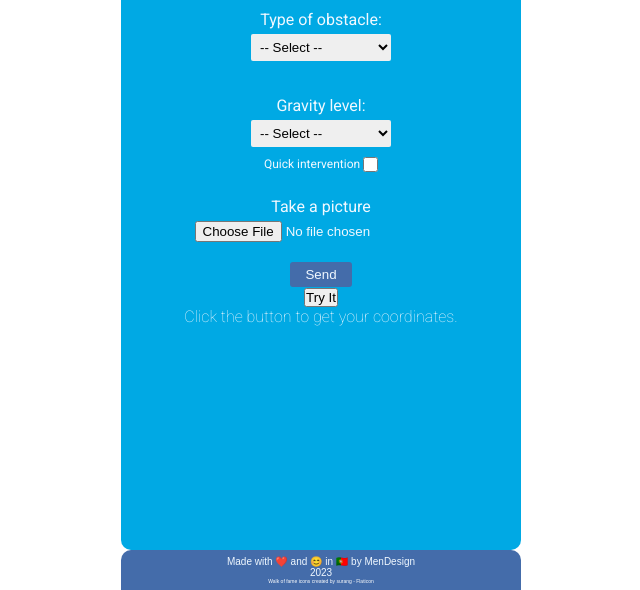
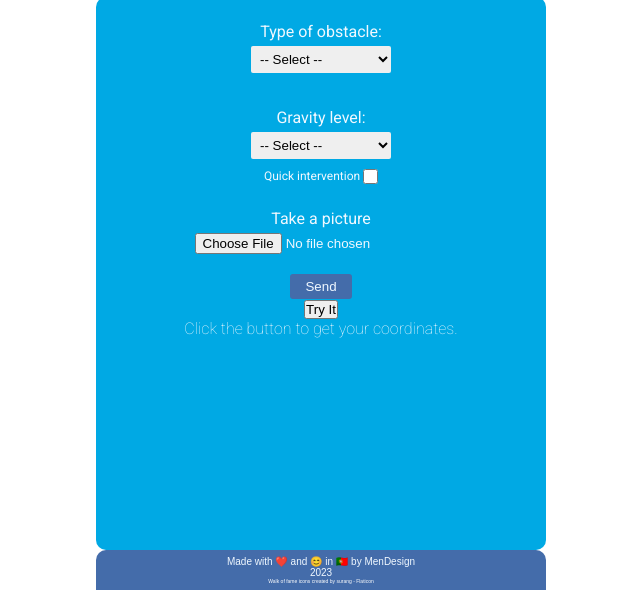
Before and after one commit to rodimendes/love2walk, a plain HTML site: page index.html in a window 1280 px wide. Shown: the part 210-800 px from the top of the page, without its empty margins (319-959 px from the left). Drawn offline with Linux system fonts and the light colour scheme.

Commit message:
fixing display width

```diff
--- a/css/style.scss
+++ b/css/style.scss
@@ -132,9 +132,9 @@ input {
   }
 }
 
-@media (min-width: 400px) {
+@media (min-width: 450px) {
   body {
-    width: 400px;
+    width: 450px;
     margin: 0 auto;
   }
 }
```
Also changed, not shown: css/style.css.
